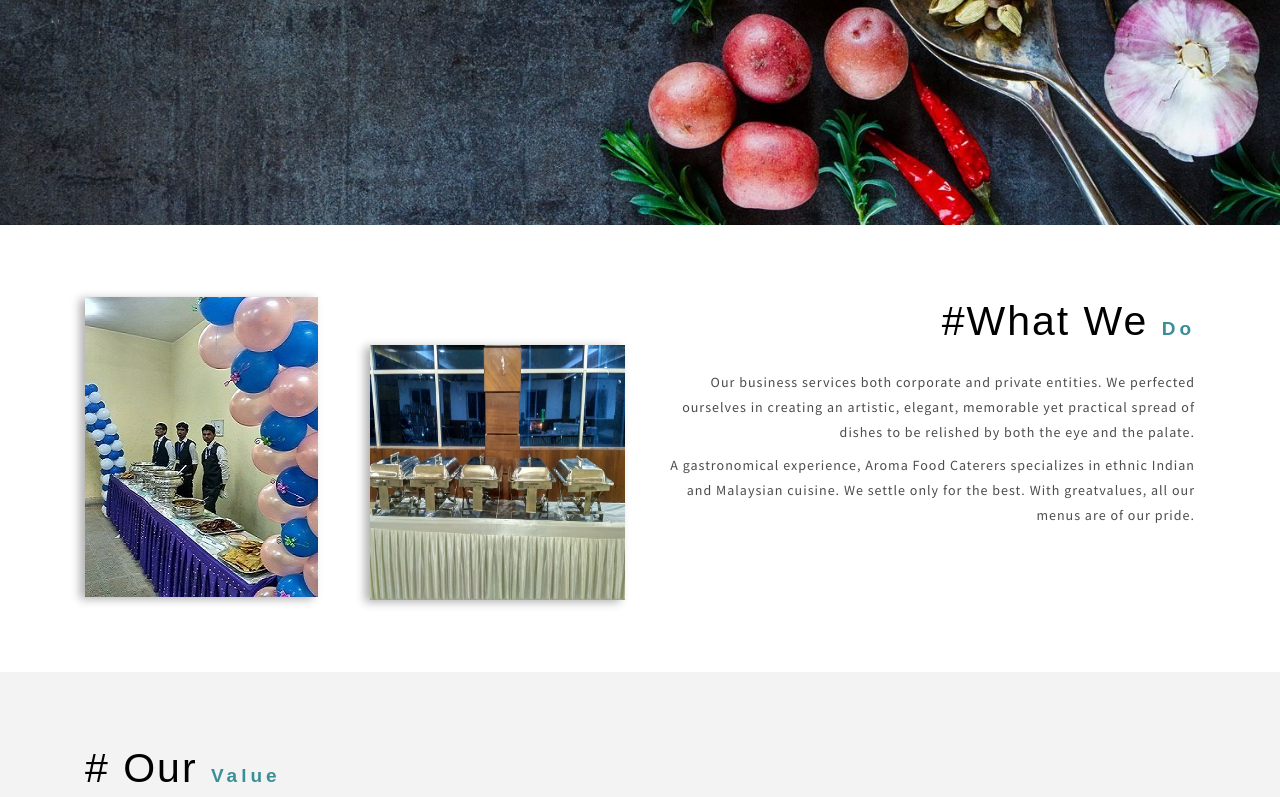
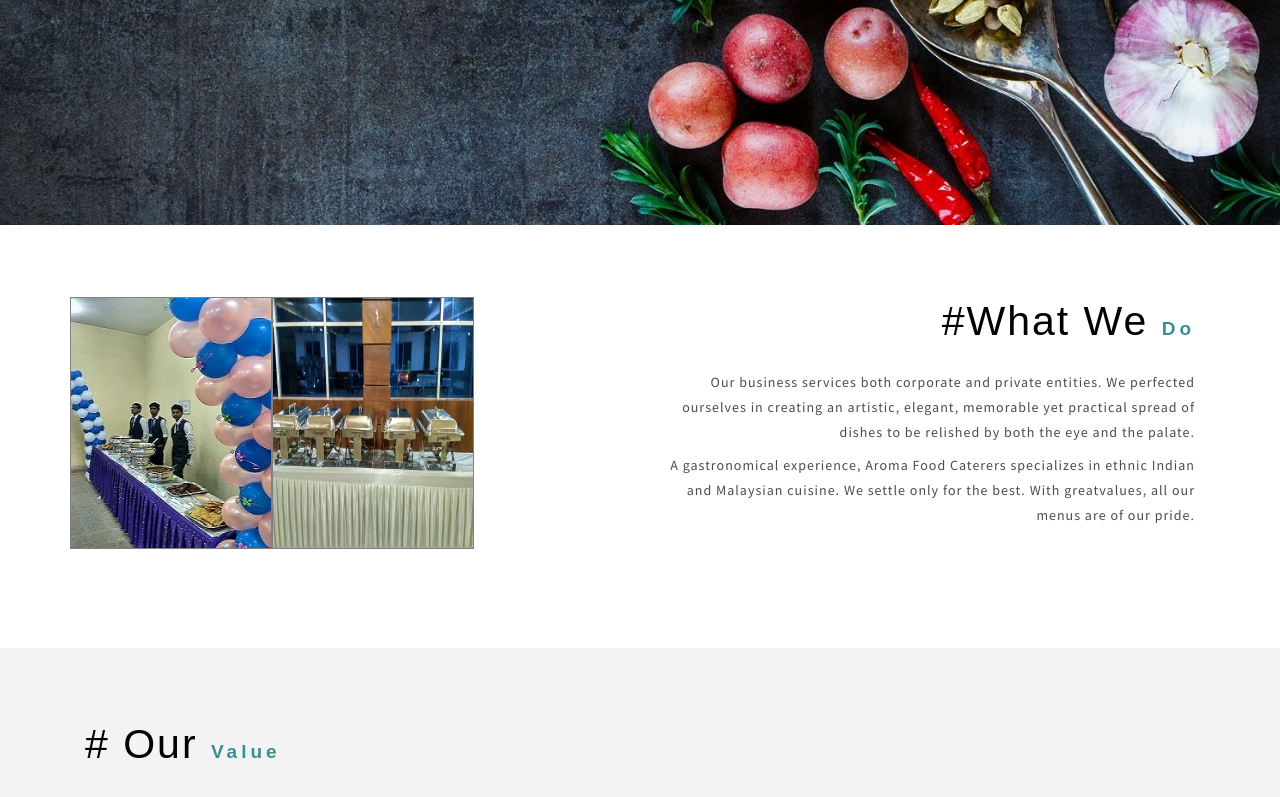
Before and after one commit to Subbii13/Kumar-Catering, a plain HTML site: page index.html in a window 1280 px wide. Shown: the part 455-1252 px from the top of the page. Drawn offline with Linux system fonts and the light colour scheme; a web font is replaced by a local one.

Commit message:
Update index.html

```diff
--- a/index.html
+++ b/index.html
@@ -91,11 +91,17 @@
         <div class="row">
           <div class="col-lg-6 about-imgs-txt">
             <div class="row">
-              <div class="col-lg-6 col-md-6 col-sm-6 about-fashion-one">
-                <img src="images/ab1.jpg" alt="news image" class="img-fluid">
-              </div>
-              <div class="col-lg-6 col-md-6 col-sm-6 about-fashion-two mt-lg-5 mt-md-4 mt-sm-3">
-                <img src="images/ab2.jpg" alt="news image" class="img-fluid">
+              <div >
+                    <table bgcolor="gray">
+                    <tr>
+                    <td>
+                    <img src="images/ab1.jpg" width="200" height="250">
+                    </td>
+                    <td margin-left= 5px;>
+                    <img src="images/ab2.jpg" width="200" height="250">
+                    </td>
+                    </tr>
+                    </table>
               </div>
             </div>
           </div>
```
